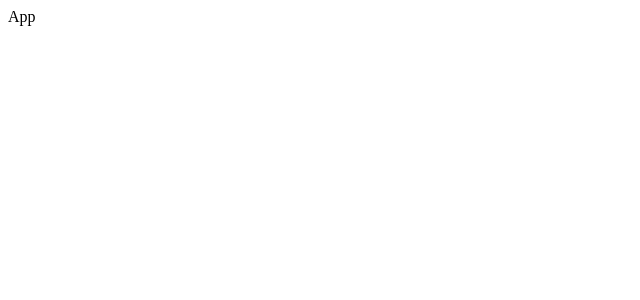
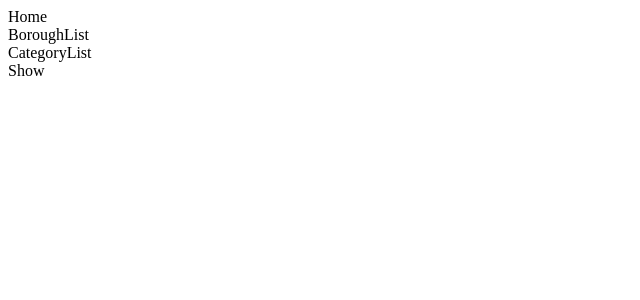
Before and after one commit to mariaximenez/Project3, a React (Create React App) app: page / in a window 1280 px wide. Shown: the top 300 px of the page, without its empty margins (0-640 px from the left). Built offline with nearby package versions, Linux system fonts and the light colour scheme.

Commit message:
Pages and Component display on Servers

```diff
--- a/src/App.js
+++ b/src/App.js
@@ -1,8 +1,20 @@
 import React from 'react'
+import Home from './Home'
+import BoroughList from './BoroughList'
+import CategoryList from './CategoryList'
+import Show from './Show'
 
 const App = () => {
   return (
-    <div>App</div>
+    <div>
+        <Home/>
+        <BoroughList/>
+        <CategoryList/>
+        <Show/>
+
+
+
+    </div>
   )
 }
 
--- a/src/BoroughList.js
+++ b/src/BoroughList.js
@@ -0,0 +1,9 @@
+import React from 'react'
+
+const BoroughList = () => {
+  return (
+    <div>BoroughList</div>
+  )
+}
+
+export default BoroughList
--- a/src/CategoryList.js
+++ b/src/CategoryList.js
@@ -0,0 +1,9 @@
+import React from 'react'
+
+const CategoryList = () => {
+  return (
+    <div>CategoryList</div>
+  )
+}
+
+export default CategoryList
--- a/src/Show.js
+++ b/src/Show.js
@@ -0,0 +1,9 @@
+import React from 'react'
+
+const Show = () => {
+  return (
+    <div>Show</div>
+  )
+}
+
+export default Show
```
